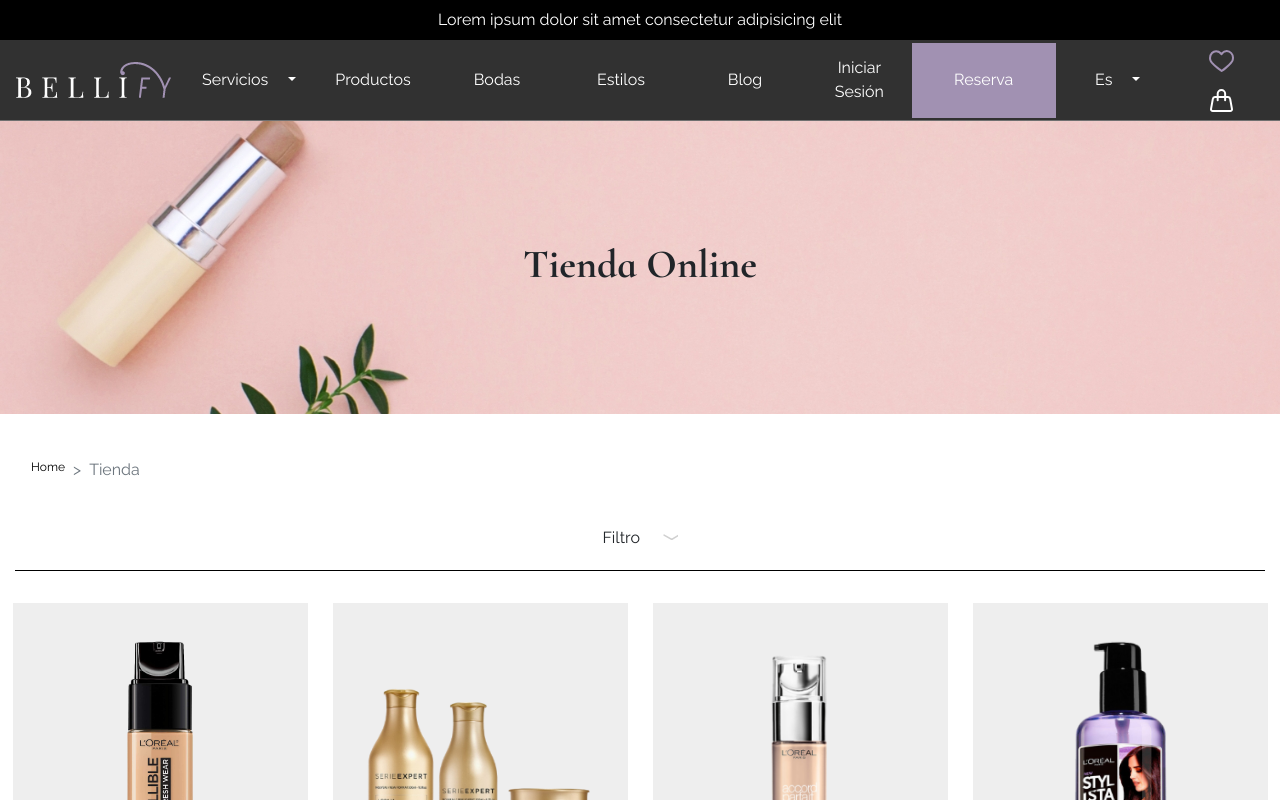
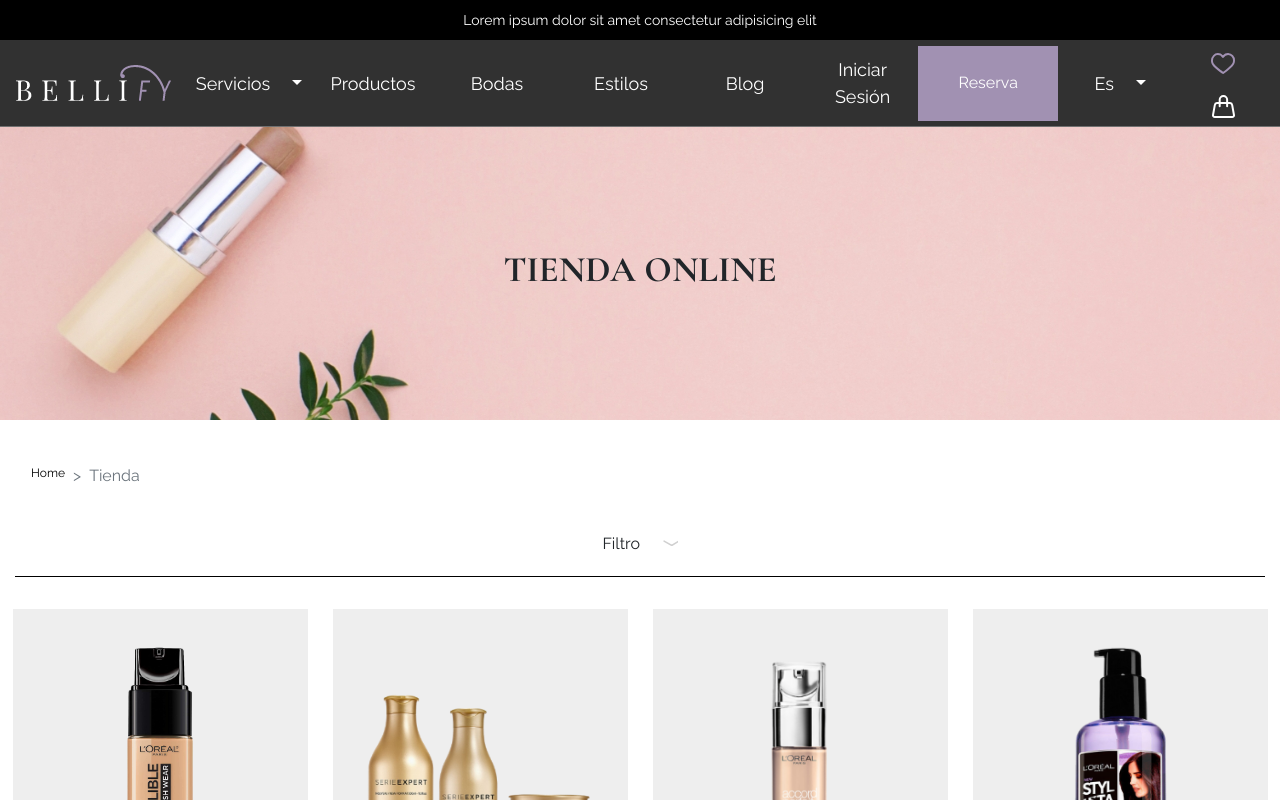
Before and after one commit to smbs-team/bellify-test, a React (Create React App) app: page / in a window 1280 px wide. Shown: the top 800 px of the page. Built offline with nearby package versions, Linux system fonts and the light colour scheme.

Commit message:
font size, fixed

```diff
--- a/src/assets/scss/main/components/_banner.scss
+++ b/src/assets/scss/main/components/_banner.scss
@@ -7,5 +7,7 @@
     &-title {
         font-family: $title-fonts;
         font-weight: bold;
+        font-size: 36px;
+        text-transform: uppercase;
     }
 }
--- a/src/assets/scss/main/layout/_header.scss
+++ b/src/assets/scss/main/layout/_header.scss
@@ -24,6 +24,7 @@
         }
         .nav-link {
             color: $white !important;
+            font-size: 18px;
             &.icon {
                 display: inline-block;
                 text-align: center;
@@ -55,6 +56,7 @@
     &-topbar {
         background: $black;
         color: $font-color;
+        font-size: 14px;
         height: auto;
         line-height: 40px;
         text-align: center;
```
